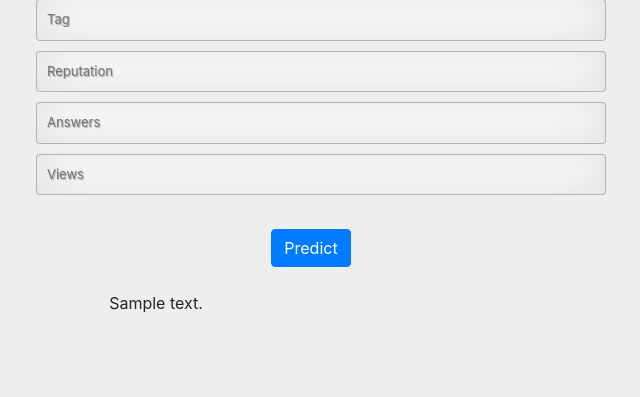
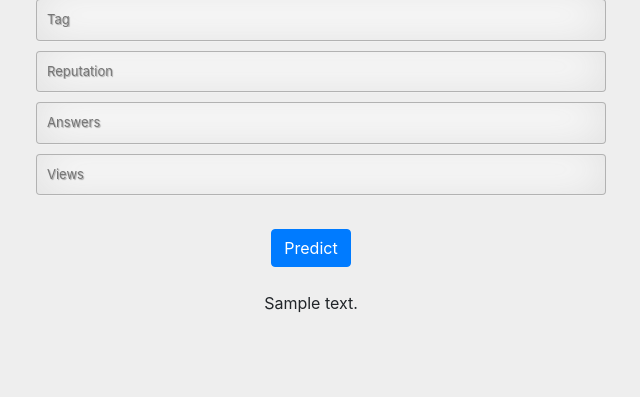
Before and after one commit to rv20197/question-upvote, a Flask app: template templates/index.html in a window 1280 px wide. Shown: the part 149-546 px from the top of the page, without its empty margins (414-1054 px from the left). Run offline with Flask 2, Linux system fonts and the light colour scheme; the template is opened without the code that fills it: most values are stand-ins (such as "Sample title", 1, 10 or a date in 2020); parts of the project's set-up code (start-up, migrations or seed data) failed here and were passed over; some libraries are stand-ins or nearby versions.

Commit message:
Update index.html

```diff
--- a/templates/index.html
+++ b/templates/index.html
@@ -46,7 +46,10 @@ button{
     margin-left: 310px;
     /*position:relative;*/
 }
-
+p{
+	text-align: center;
+	margin-left: 310px;
+}
 </style>
 </head>
 
@@ -75,7 +78,7 @@ button{
 
    <br>
 
-   {{ prediction_text }}
+	 <p>{{ prediction_text }}</p>
 
  </div>
  </div>
```
